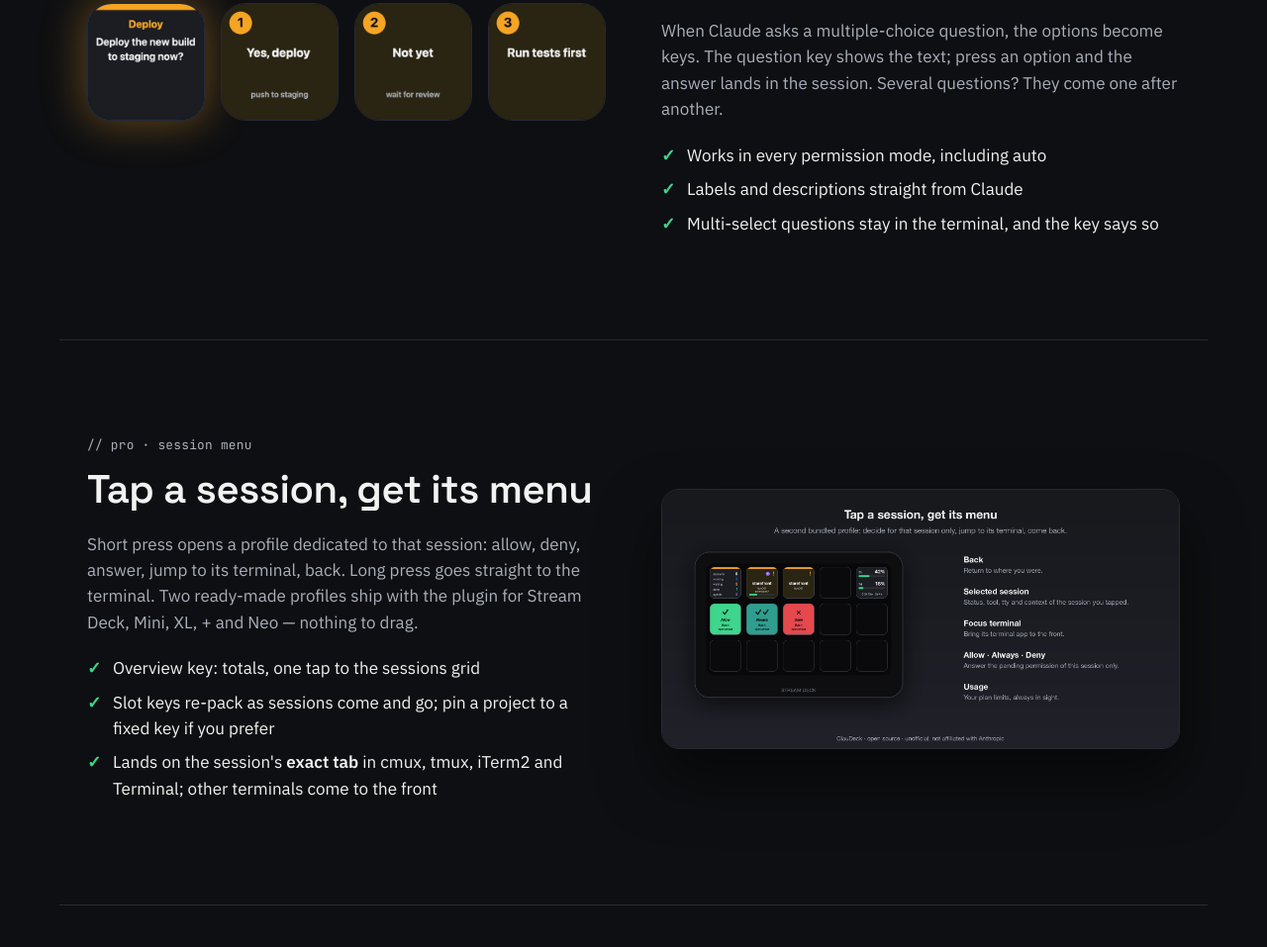
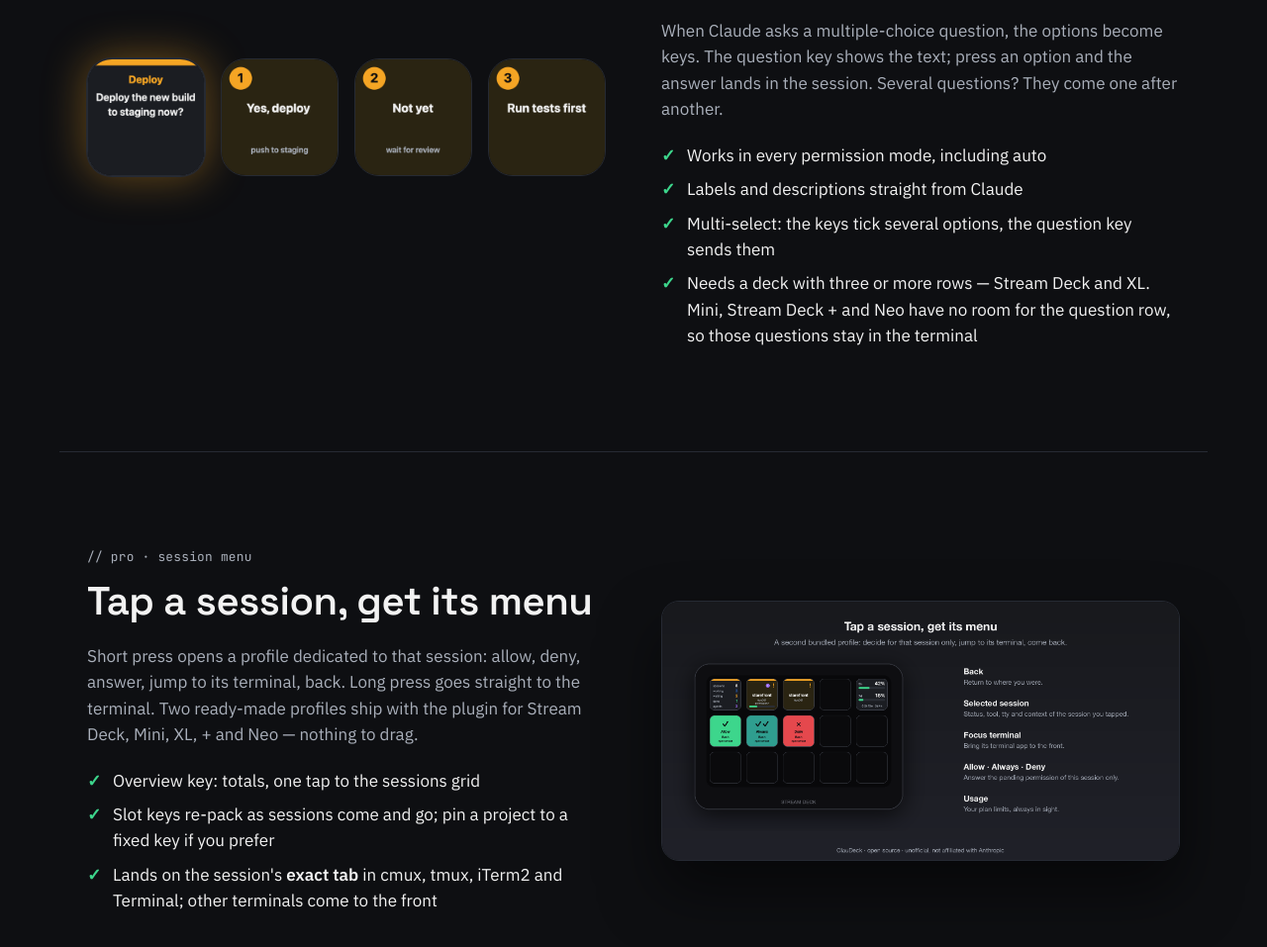
Before and after one commit to onavascuez/ClauDeckWeb, a plain HTML site: page index.html in a window 1280 px wide. Shown: the part 2017-2974 px from the top of the page at 99% size. Drawn offline with Linux system fonts and the light colour scheme.

Commit message:
Questions: multi-select works, and say which decks can do it
The page claimed multi-select questions stay in the terminal. They no longer
do: the option keys tick several and the question key sends them.

Both the page and the README also promised question answering without saying
it needs a deck with three or more key rows. Mini, Stream Deck + and Neo have
no room for the Choice row beside the session keys, so their questions are
answered in the terminal.

```diff
--- a/index.html
+++ b/index.html
@@ -121,7 +121,8 @@
         <ul class="ticks">
           <li>Works in every permission mode, including auto</li>
           <li>Labels and descriptions straight from Claude</li>
-          <li>Multi-select questions stay in the terminal, and the key says so</li>
+          <li>Multi-select: the keys tick several options, the question key sends them</li>
+          <li>Needs a deck with three or more rows &mdash; Stream Deck and XL. Mini, Stream Deck + and Neo have no room for the question row, so those questions stay in the terminal</li>
         </ul>
       </div>
     </section>
```
Also changed, not shown: 1 other file.
